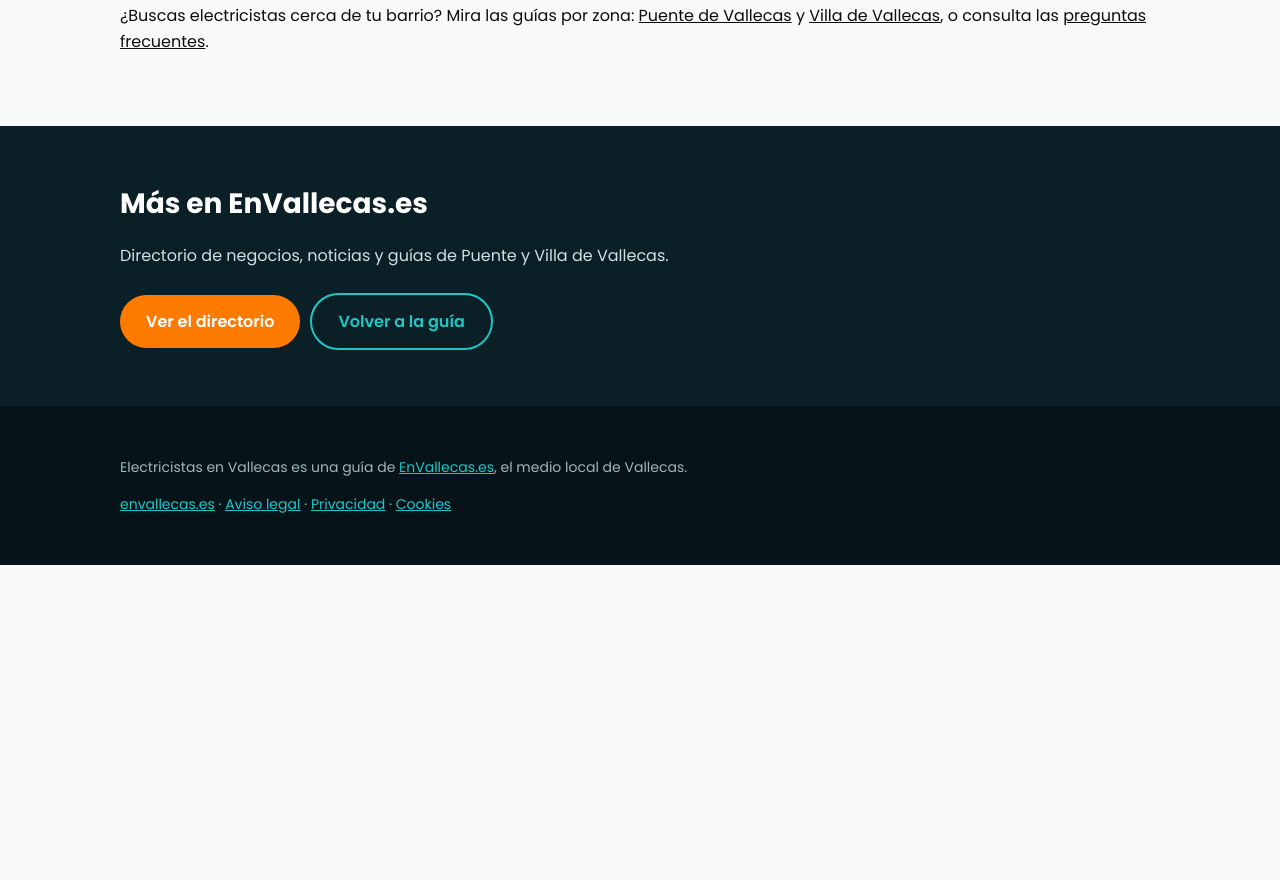
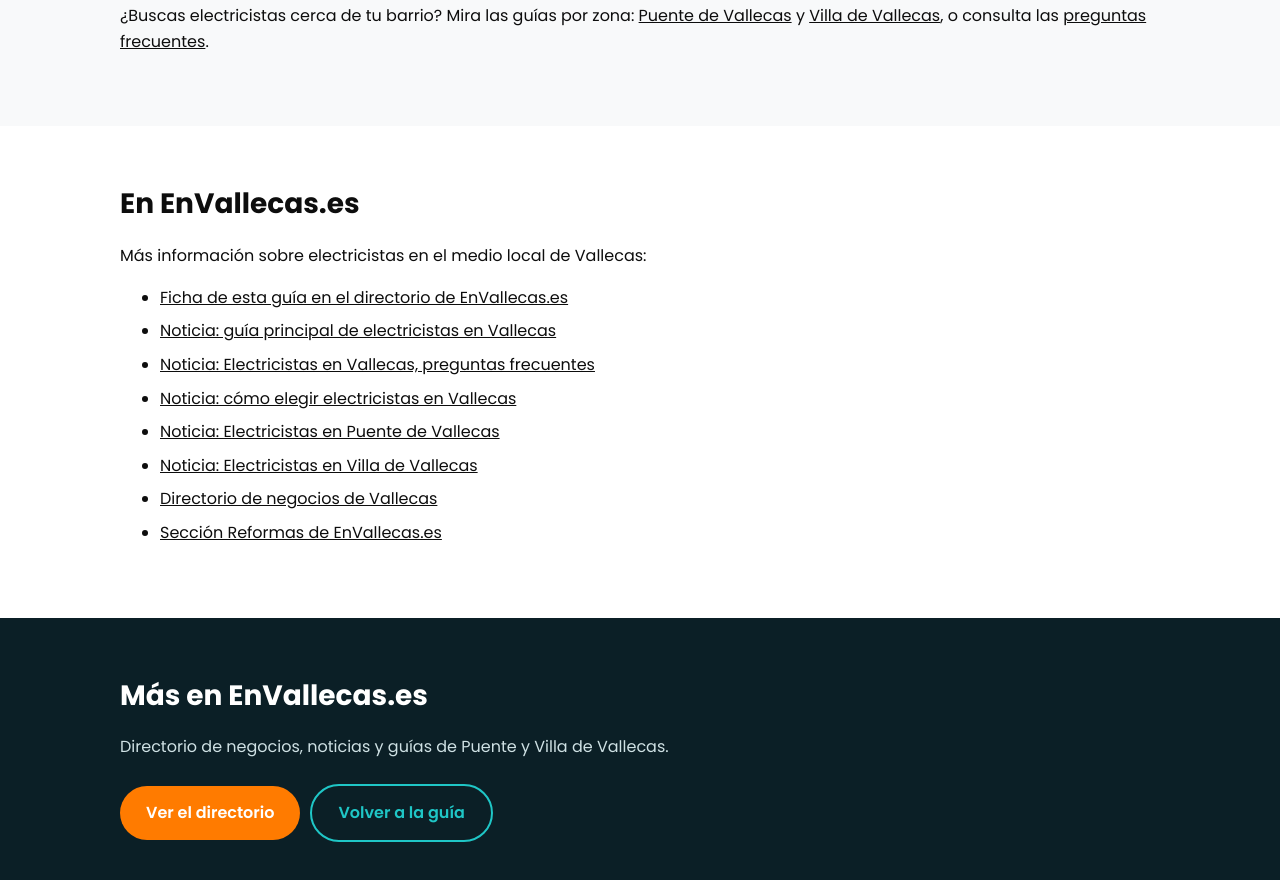
Before and after one commit to jaimebalaguer01/electricistasvallecas-com, a plain HTML site: page como-elegir/index.html in a window 1280 px wide. Shown: the part 1537-2417 px from the top of the page. Before the commit the page ends 2102 px from the top, so only its background shows below. Drawn offline with Linux system fonts and the light colour scheme.

Commit message:
Enlaces a noticias y directorio de EnVallecas.es; preguntas sin duplicados
Co-Authored-By: Claude Sonnet 5.5 <noreply@anthropic.com>
Claude-Session: https://claude.ai/code/session_01C2douzTVvDqvuZYVRfqo1r

```diff
--- a/como-elegir/index.html
+++ b/como-elegir/index.html
@@ -48,6 +48,7 @@ footer a{color:var(--teal)}
 <section style="background:#fff"><div class="wrap"><h2>Preguntas para hacer antes de contratar</h2><ul class="list"><li>¿Es empresa instaladora autorizada?</li><li>¿Me da presupuesto por escrito antes de empezar?</li><li>¿Qué documentación me entrega al terminar?</li><li>¿Atiende urgencias y con qué recargo?</li></ul>
 <h2 style="margin-top:32px">Señales de alerta</h2><p>Si ocurre alguna de estas cosas, conviene parar y comparar con otra opción:</p><ul class="list"><li>No dan presupuesto ni una estimación antes de ir.</li><li>Proponen cambiar toda la instalación sin explicar el motivo.</li><li>No dan factura.</li><li>No pueden decirte si son empresa instaladora.</li></ul></div></section>
 <section><div class="wrap"><p>¿Buscas electricistas cerca de tu barrio? Mira las guías por zona: <a href="/puente-de-vallecas/">Puente de Vallecas</a> y <a href="/villa-de-vallecas/">Villa de Vallecas</a>, o consulta las <a href="/preguntas-frecuentes/">preguntas frecuentes</a>.</p></div></section>
+<section style="background:#fff"><div class="wrap"><h2>En EnVallecas.es</h2><p>Más información sobre electricistas en el medio local de Vallecas:</p><ul class="list"><li><a href="https://envallecas.es/negocio/electricistas-vallecas">Ficha de esta guía en el directorio de EnVallecas.es</a></li><li><a href="https://envallecas.es/noticias/electricistas-vallecas-guia-que-comprobar">Noticia: guía principal de electricistas en Vallecas</a></li><li><a href="https://envallecas.es/noticias/electricistas-vallecas-preguntas-frecuentes">Noticia: Electricistas en Vallecas, preguntas frecuentes</a></li><li><a href="https://envallecas.es/noticias/electricistas-vallecas-como-elegir">Noticia: cómo elegir electricistas en Vallecas</a></li><li><a href="https://envallecas.es/noticias/electricistas-puente-de-vallecas">Noticia: Electricistas en Puente de Vallecas</a></li><li><a href="https://envallecas.es/noticias/electricistas-villa-de-vallecas">Noticia: Electricistas en Villa de Vallecas</a></li><li><a href="https://envallecas.es/directorio">Directorio de negocios de Vallecas</a></li><li><a href="https://envallecas.es/reformas">Sección Reformas de EnVallecas.es</a></li></ul></div></section>
 <section class="band"><div class="wrap"><h2>Más en EnVallecas.es</h2><p>Directorio de negocios, noticias y guías de Puente y Villa de Vallecas.</p><a class="btn" href="https://envallecas.es/directorio">Ver el directorio</a><a class="btn alt" href="/">Volver a la guía</a></div></section>
 </main>
 <footer><div class="wrap"><p>Electricistas en Vallecas es una guía de <a href="https://envallecas.es">EnVallecas.es</a>, el medio local de Vallecas.</p>
```
Also changed, not shown: index.html (+1 -0 lines), preguntas-frecuentes/index.html (+1 -0 lines), puente-de-vallecas/index.html (+1 -0 lines), villa-de-vallecas/index.html (+1 -0 lines).
